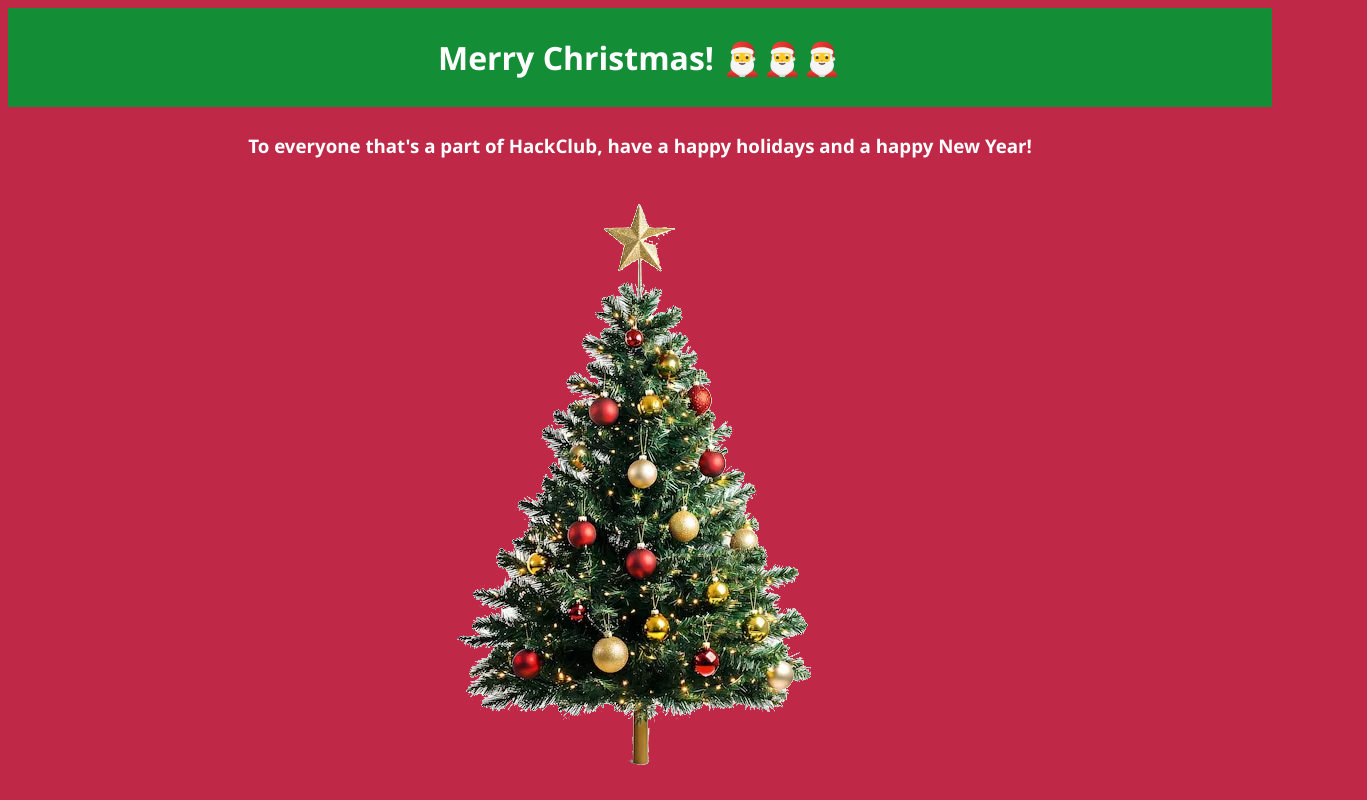
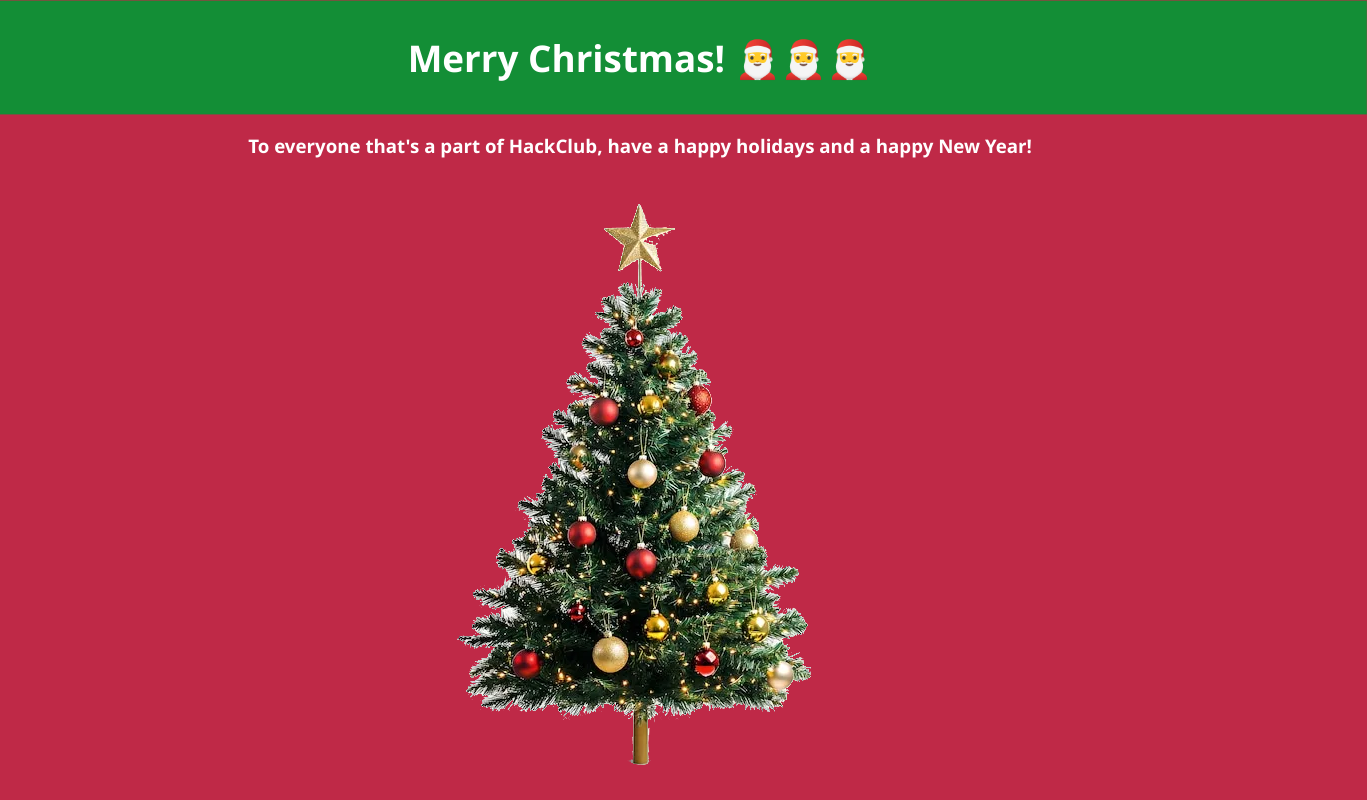
Before and after one commit to JesseDoesStuff/boba-christmas, a plain HTML site: page index.html in a window 1280 px wide. In both pictures the pointer is over the element "Merry Christmas! 🎅🎅🎅". Shown: the top 800 px of the page, 1367 px wide, since content can reach past the window. Drawn offline with Linux system fonts and the light colour scheme.

Commit message:
Update style.css

```diff
--- a/style.css
+++ b/style.css
@@ -9,9 +9,12 @@ body {
     background-color: #138e36;
     padding-top: 5pt;
     padding-bottom: 5pt;
-    padding-left: 5pt;
-    padding-right: 5pt;
     margin: 0;
+    transition: transform .2s;
+}
+
+.header:hover {
+    transform: scale(1.15);
 }
 
 .body {
@@ -24,4 +27,9 @@ body {
     background-color: #138e36;
     padding-top: 1.5pt;
     padding-bottom: 1.5pt;
+    transition: transform .2s;
 }
+
+.footer:hover {
+    transform: scale(1.15);
+}
```
